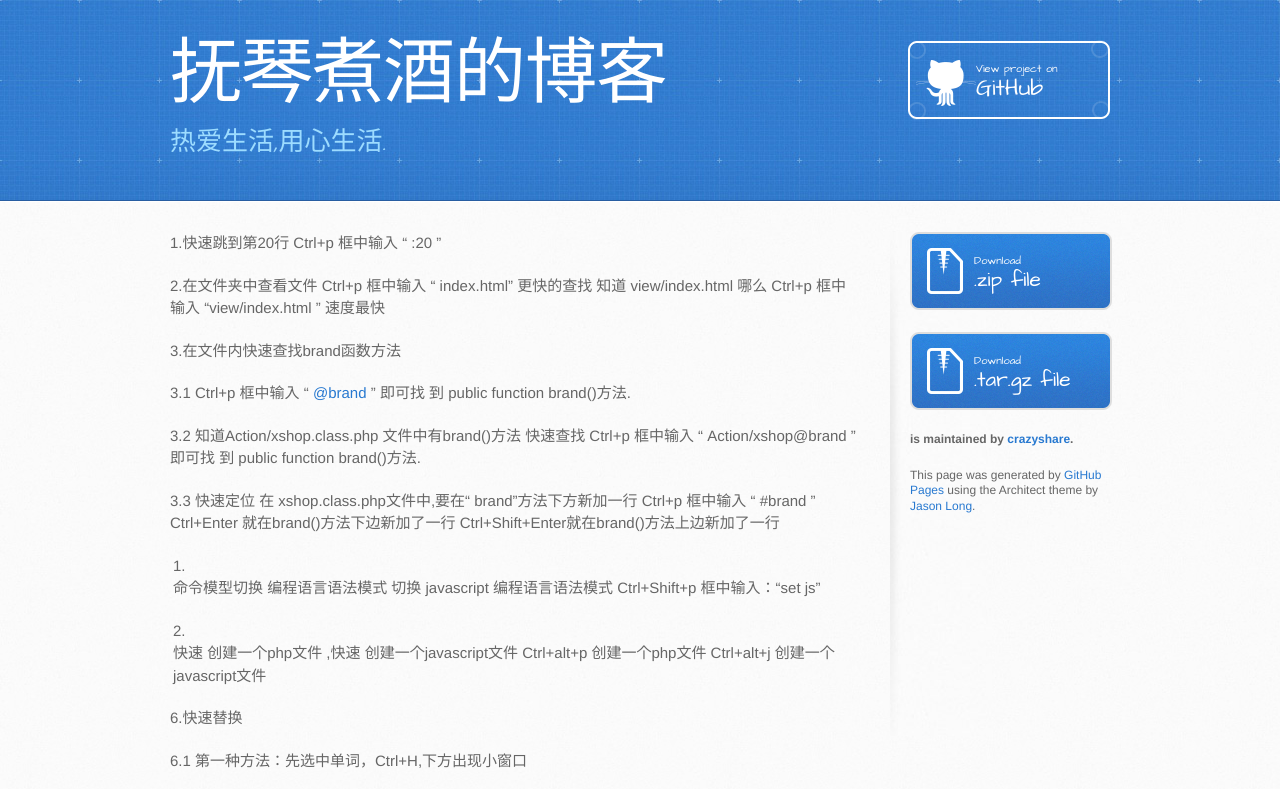
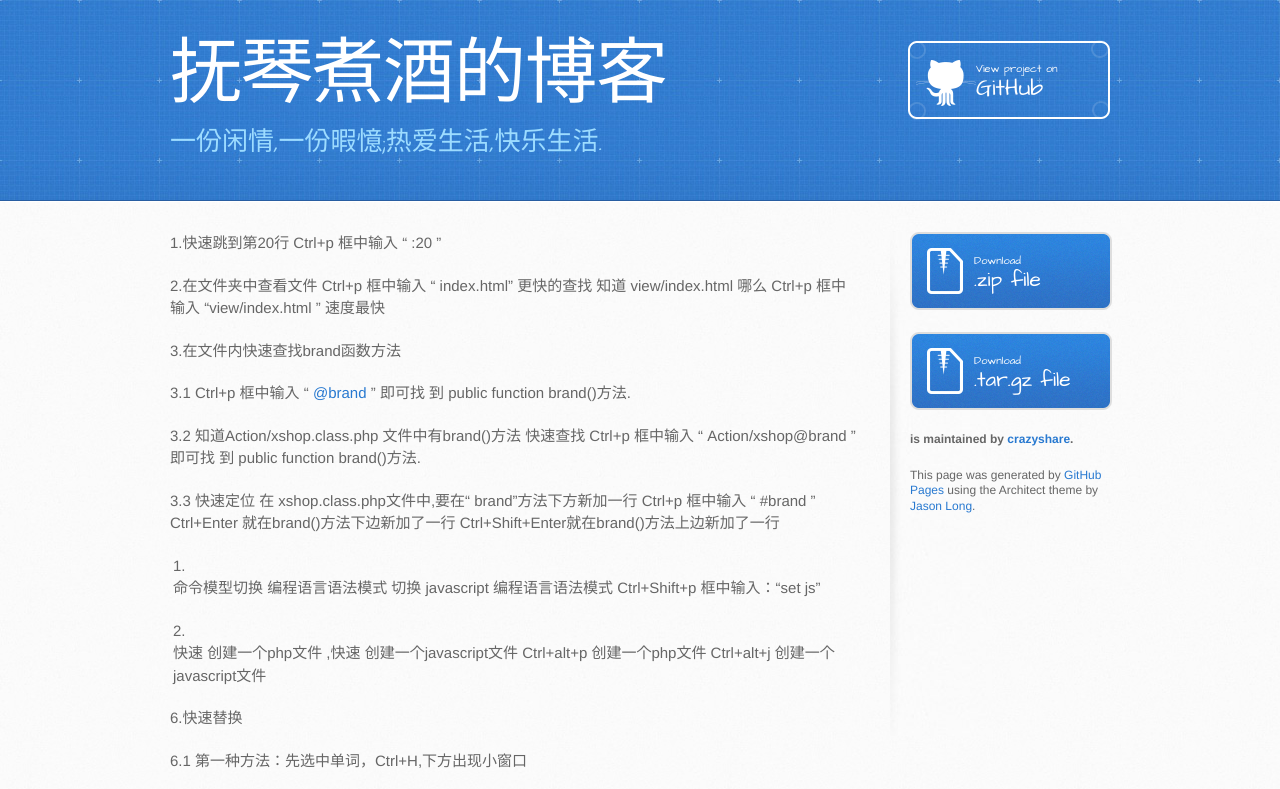
Before and after one commit to crazyshare/blog, a plain HTML site: page index.html in a window 1280 px wide. Shown: the top 789 px of the page. Drawn offline with Linux system fonts and the light colour scheme.

Commit message:
Update index.html

```diff
--- a/index.html
+++ b/index.html
@@ -20,7 +20,7 @@
     <header>
       <div class="inner">
         <h1>抚琴煮酒的博客</h1>
-        <h2>热爱生活,用心生活.</h2>
+        <h2>一份闲情,一份暇憶;热爱生活,快乐生活.</h2>
         <a href="https://github.com/crazyshare/blog" class="button"><small>View project on</small> GitHub</a>
       </div>
     </header>
```
